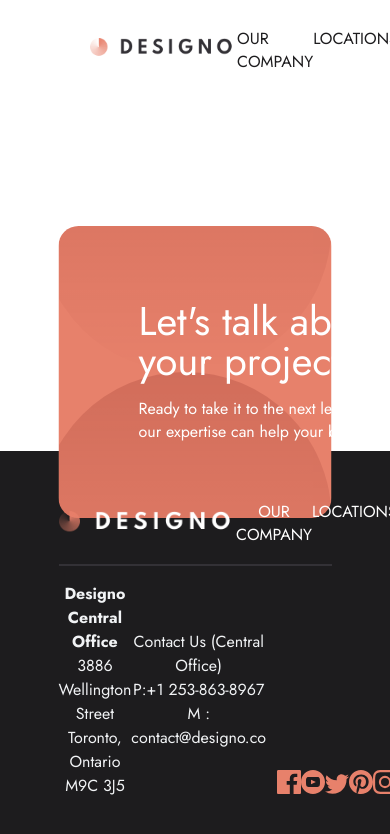
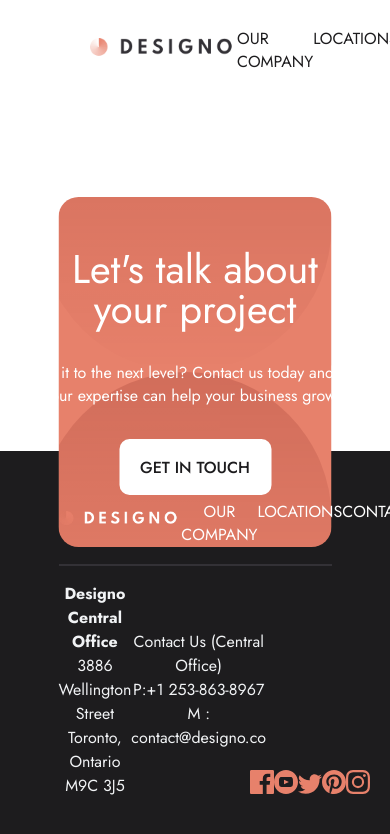
Before and after one commit to LeoLoureiro-code/Designo, an Angular app: page / in a window 390 px wide. Shown: the top 834 px of the page. Built offline with nearby package versions, Linux system fonts and the light colour scheme.

Commit message:
add media query tablet

```diff
--- a/src/components/footer/footer.component.scss
+++ b/src/components/footer/footer.component.scss
@@ -168,3 +168,46 @@ footer{
         cursor: pointer;
     }
 }
+
+@media(width < 1200px){
+    .contact-div{
+        height: 350px;
+        flex-direction: column;
+        justify-content: center;
+        align-items: center;
+        padding: 2rem;
+    }
+
+    .info{
+        align-items: center !important;
+        justify-content: center;
+        width: 100%;
+
+        h2{
+            text-align: center !important;
+        }
+
+        .info-paragraph{
+            text-align: center !important;
+            margin-bottom: 2rem;
+            margin-top: 1rem;
+        }
+    }
+
+    .links-div{
+        width: 55%;
+    }
+
+    .social-media-div{
+        width: 30%;
+    }
+}
+
+@media(width < 700px){
+
+    //fix this
+    .footer-div{
+        display: flex;
+        flex-direction: column;
+    }
+}
```
